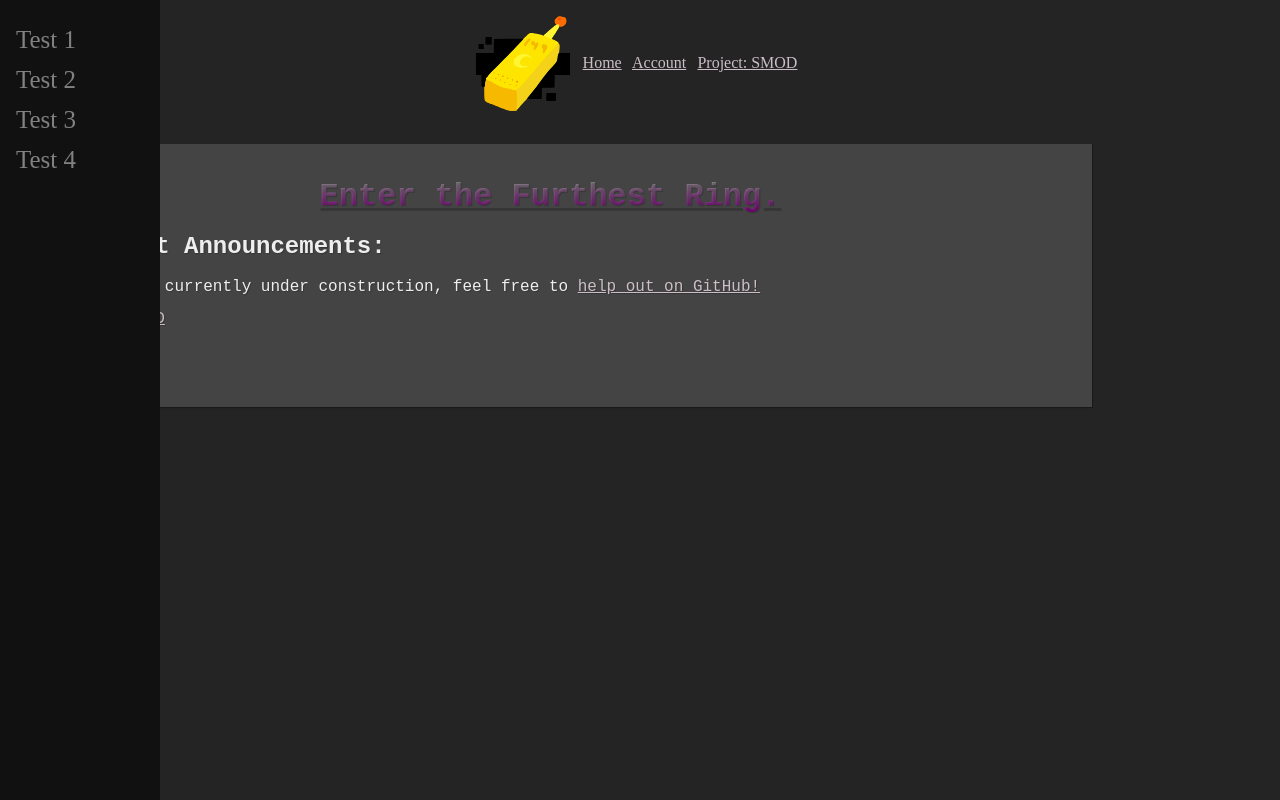
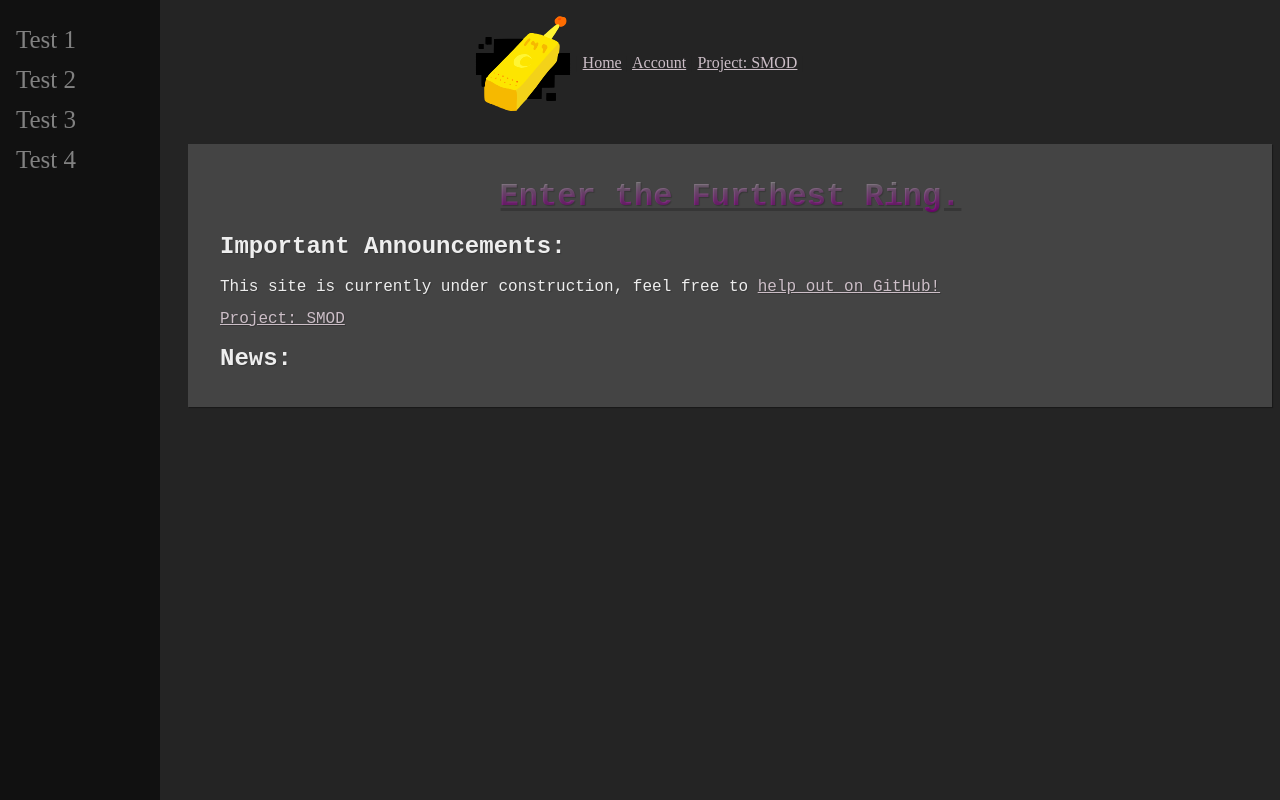
Before and after one commit to Backwards-N/Backwards-N.github.io, a PHP site: page / in a window 1280 px wide. Run offline with PHP 8.4, Linux system fonts and the light colour scheme; some libraries are stand-ins or nearby versions.

Commit message:
Sidebar test 4.

```diff
--- a/style.css
+++ b/style.css
@@ -54,7 +54,7 @@ div.standard {
   -webkit-box-sizing: content-box;
   -moz-box-sizing: content-box;
   box-sizing: content-box;
-  margin: 2em 180px 0em 0%;
+  margin: 2em 0% 0em 180px;
   padding: 1em 2em;
   overflow: hidden;
   font: normal 16px/1 "Liberation Mono", Liberation, monospace;
```
